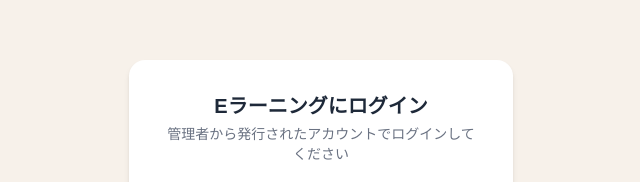
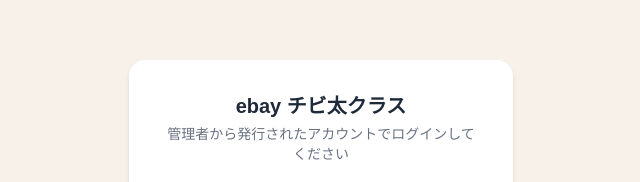
Before and after one commit to nekopath1201-blip/ebay-elearning-app, a Next.js app: page /login in a window 1280 px wide. Shown: the part 164-346 px from the top of the page, without its empty margins (319-959 px from the left). Built offline with nearby package versions, Linux system fonts and the light colour scheme; no server answers.

Commit message:
ログイン画面の見出しを「ebay チビ太クラス」に変更
Co-Authored-By: Claude Sonnet 5 <noreply@anthropic.com>

```diff
--- a/src/app/login/page.tsx
+++ b/src/app/login/page.tsx
@@ -13,7 +13,7 @@ export default async function LoginPage() {
       <div className="w-full max-w-sm rounded-2xl bg-white p-8 shadow-md">
         <div className="mb-6 text-center">
           <h1 className="text-xl font-bold text-gray-800">
-            Eラーニングにログイン
+            ebay チビ太クラス
           </h1>
           <p className="mt-1 text-sm text-gray-500">
             管理者から発行されたアカウントでログインしてください
```
